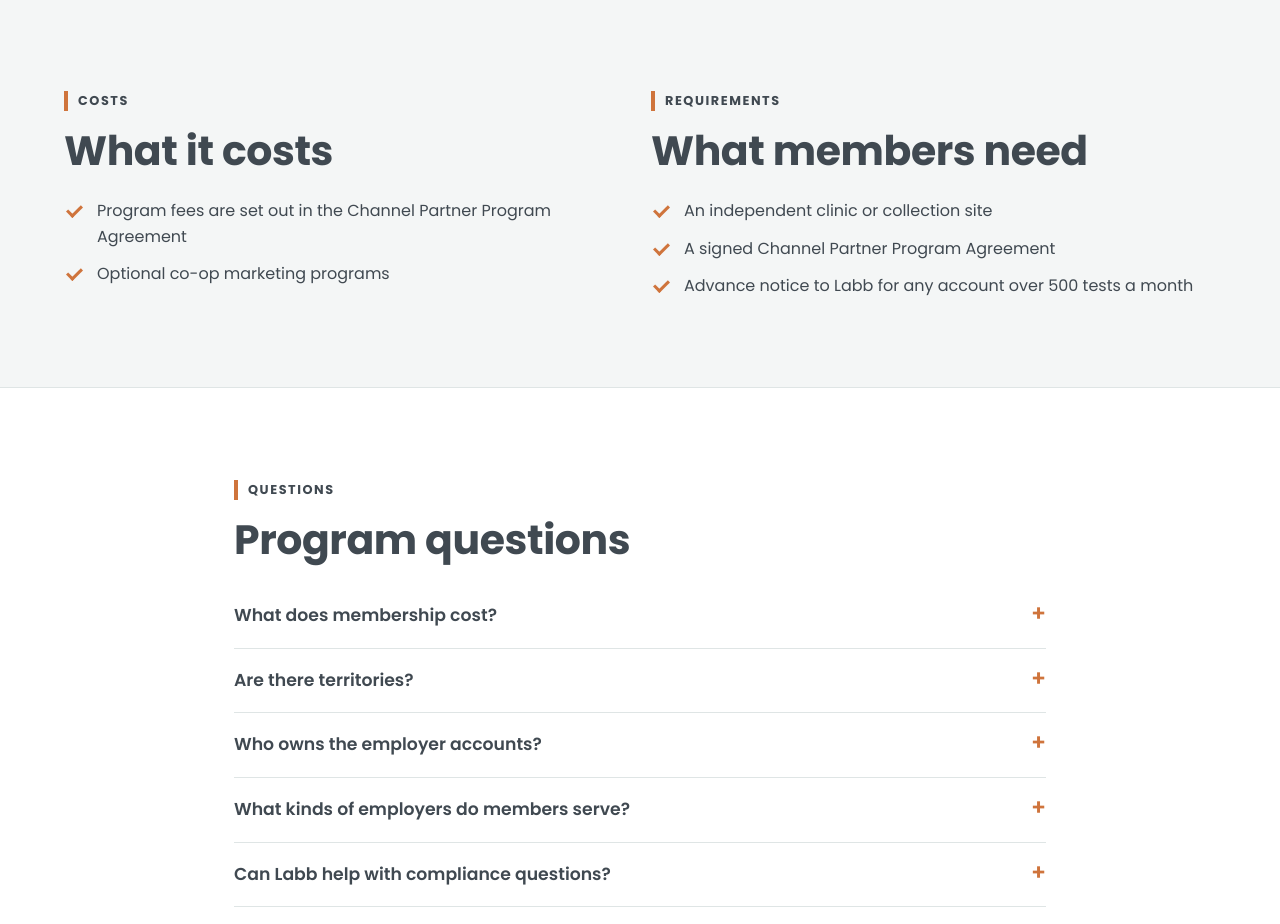
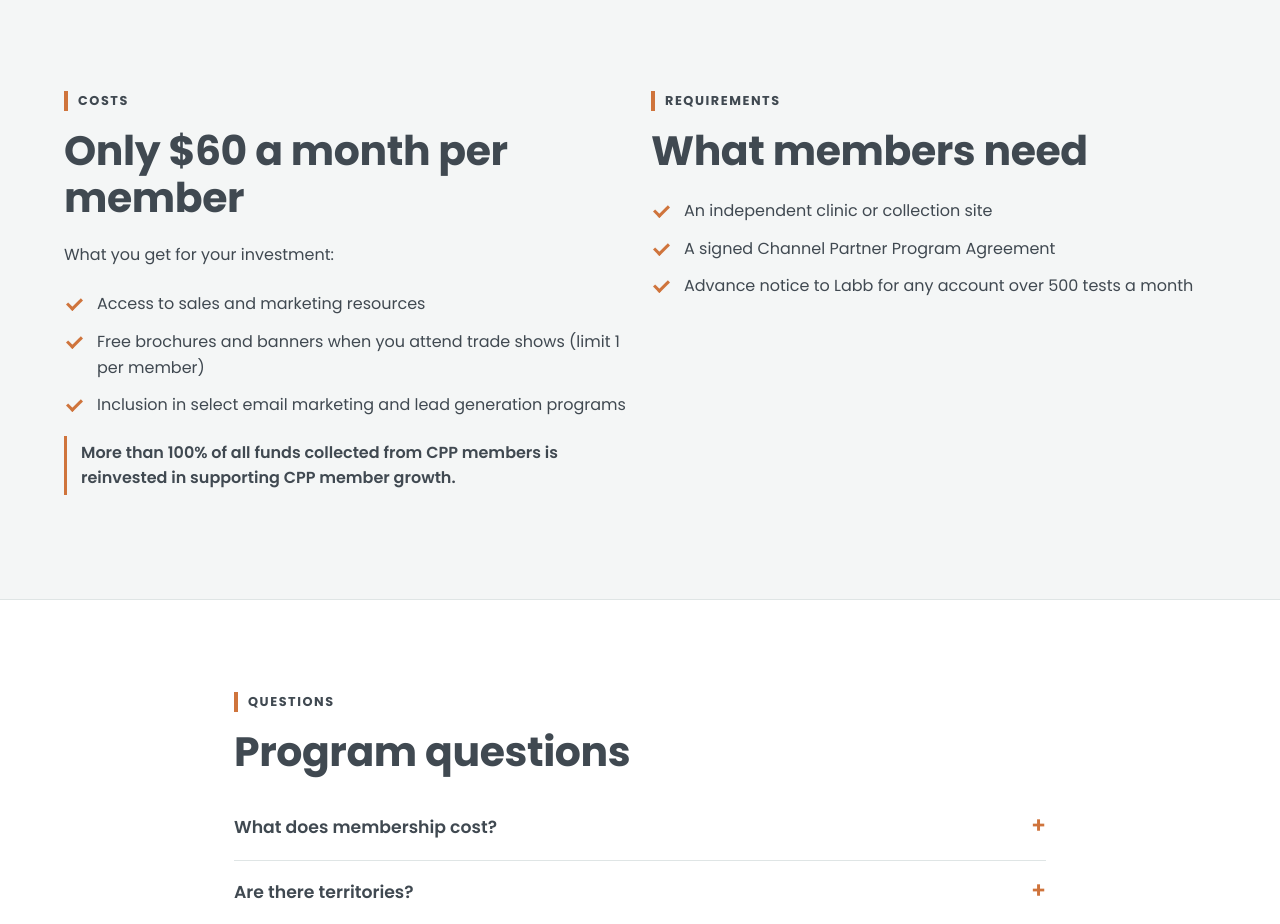
Before and after one commit to LabbNet/labb_com_Website, a Next.js app: page /channel-partner-program/program-details in a window 1280 px wide. Shown: the part 1560-2484 px from the top of the page. Built offline with nearby package versions, Linux system fonts and the light colour scheme; no server answers.

Commit message:
CPP details: $60 a month membership cost and what it includes
Co-Authored-By: Claude Opus 5.5 <noreply@anthropic.com>
Claude-Session: https://claude.ai/code/session_01KcM2dKoQ8f2RZtp5KgE56T

```diff
--- a/app/channel-partner-program/program-details/page.tsx
+++ b/app/channel-partner-program/program-details/page.tsx
@@ -13,8 +13,9 @@ export const metadata: Metadata = {
 
 // Placeholder lists, to be completed from the CPP agreement during the content pass.
 const costs = [
-  "Program fees are set out in the Channel Partner Program Agreement",
-  "Optional co-op marketing programs",
+  "Access to sales and marketing resources",
+  "Free brochures and banners when you attend trade shows (limit 1 per member)",
+  "Inclusion in select email marketing and lead generation programs",
 ];
 const requirements = [
   "An independent clinic or collection site",
@@ -54,8 +55,12 @@ export default function CppDetails() {
         <div className="wrap grid g2" style={{ alignItems: "start" }}>
           <div id="costs">
             <span className="eyebrow">Costs</span>
-            <h2>What it costs</h2>
+            <h2>Only $60 a month per member</h2>
+            <p>What you get for your investment:</p>
             <Checks items={costs} />
+            <p className="program-note" style={{ marginTop: 18 }}>
+              More than 100% of all funds collected from CPP members is reinvested in supporting CPP member growth.
+            </p>
           </div>
           <div id="requirements">
             <span className="eyebrow">Requirements</span>
--- a/lib/cpp.tsx
+++ b/lib/cpp.tsx
@@ -59,7 +59,7 @@ export const steps = [
 export const faqs = [
   {
     q: "What does membership cost?",
-    a: "Program fees are set out in the Channel Partner Program Agreement. Your partner manager will review them with you on the discovery call before anything is signed.",
+    a: "Membership is $60 a month per member. It includes sales and marketing resources, free trade show brochures and banners (limit 1 per member) and inclusion in select email marketing and lead generation programs. Your partner manager will walk you through the agreement on the discovery call before anything is signed.",
   },
   {
     q: "Are there territories?",
```
